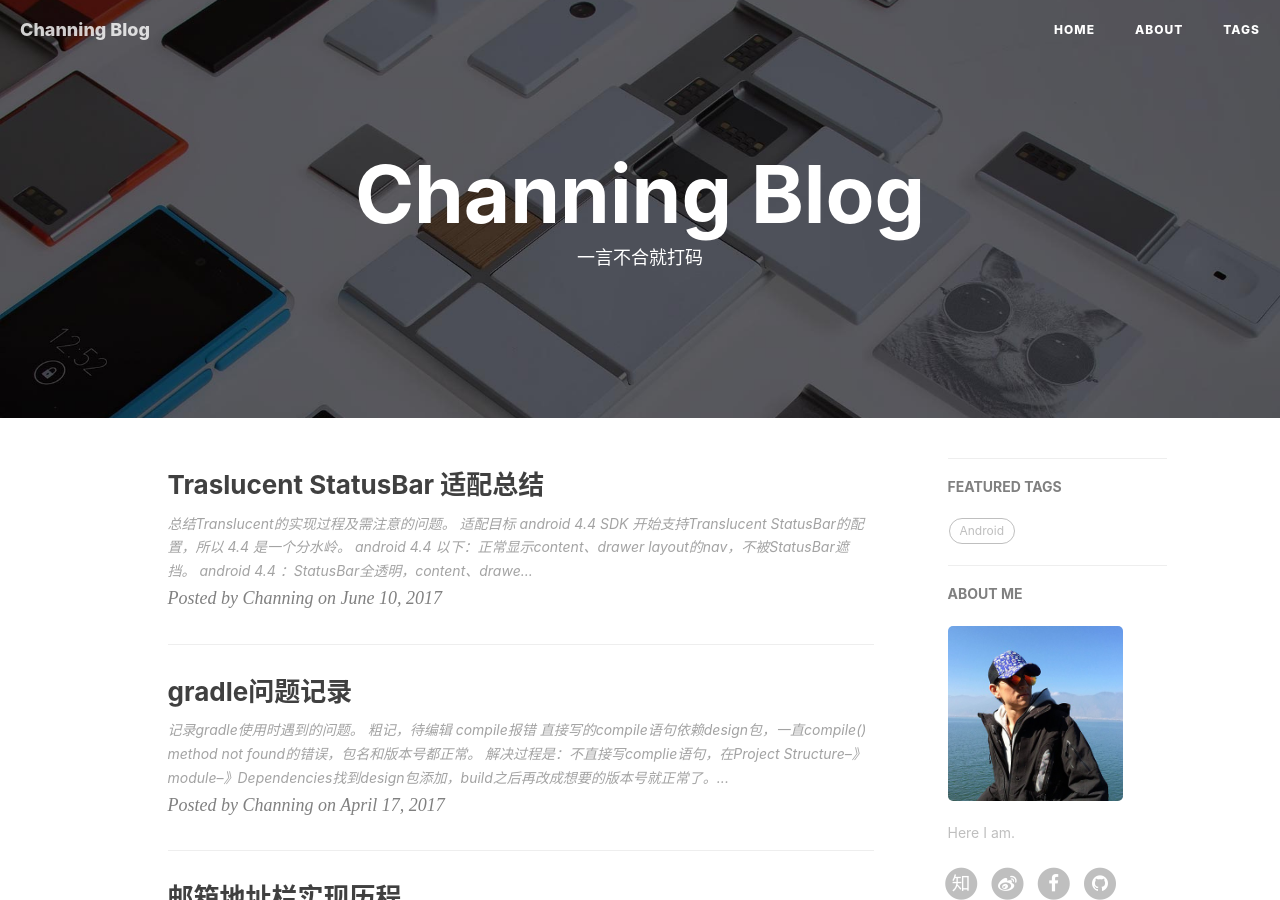
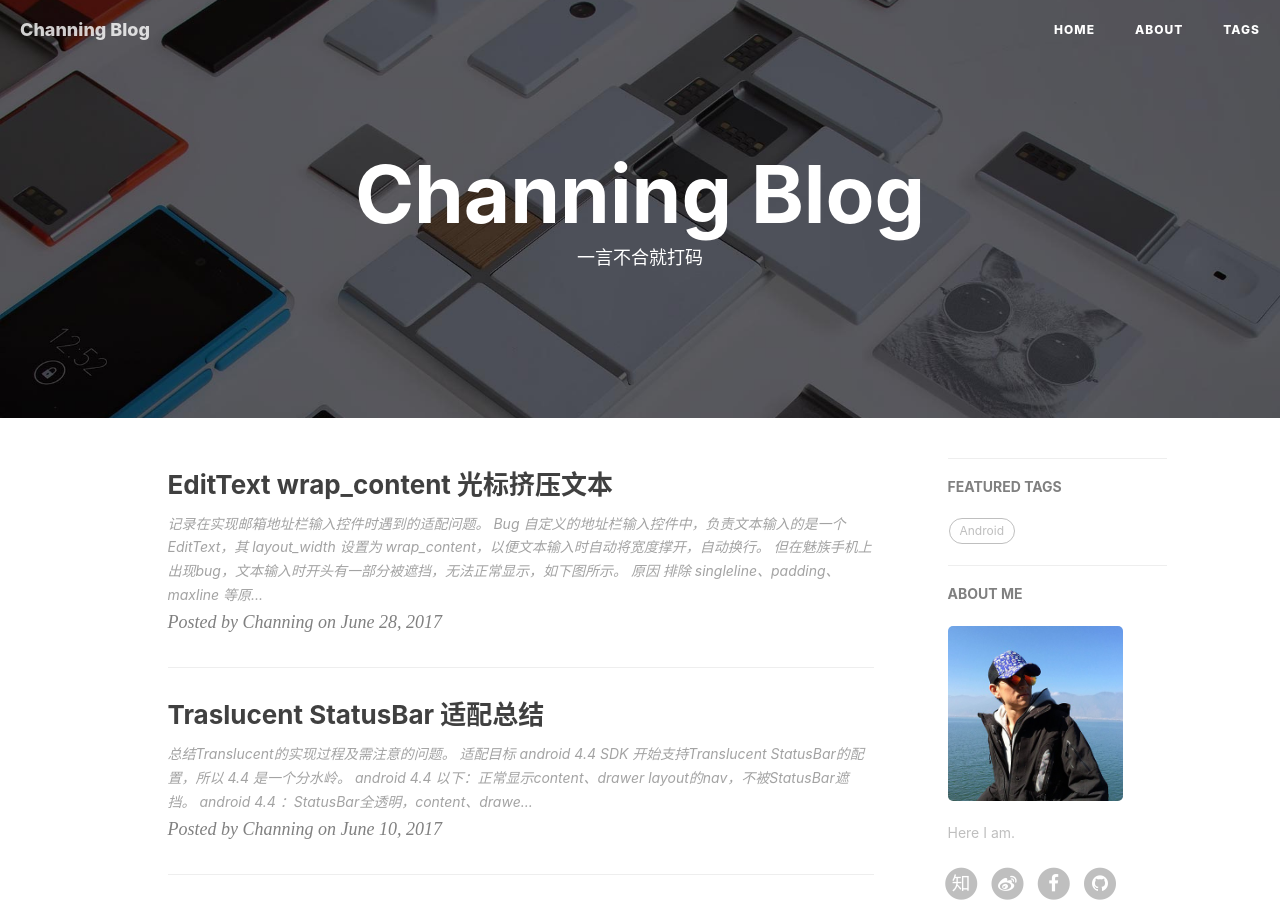
Before and after one commit to LandChanning/landchanning.github.io, a Jekyll site: the page built from index.html, in a window 1280 px wide and 900 px high. Built offline with Jekyll 4.4.1, drawn with Linux system fonts in a browser that asks for light colours; the list of posts is cut into pages by our own code; comment, search, counter and statistics services are not loaded; some of the changed text lies outside the part shown.

Commit message:
create post

````diff
--- a/_posts/2017-06-10-translucent_status_bar.md
+++ b/_posts/2017-06-10-translucent_status_bar.md
@@ -23,6 +23,6 @@ android 4.4 以下：正常显示content、drawer layout的nav，不被StatusBar
 android 4.4 ：StatusBar全透明，content、drawer layout的nav不被遮挡。
 
 ![sdk_18](/img/in-post/20170610/sdk_21.png)![sdk_18_open_drawer](/img/in-post/20170610/sdk_21_open_drawer.png)
-android 4.4 以上：Material Design效果，状态栏颜色为colorPrimaryDark同时覆盖半透明效果，content、drawer layout的nav不被遮挡。
+android 4.4 以上：Material Design效果，状态栏颜色为colorPrimaryDark同时覆盖半透明效果，content、drawer layout的nav不被遮挡。（该效果在使用NavigationView作为DrawerLayout的nav时才会出现，使用别的View做nav不能出现半透明StatusBar，发现一篇说这个的，具体情况待实现http://www.jianshu.com/p/ab937c80ed6e）
 
 # 适配方式一：Style 配合 android:fitsSystemWindows
--- /dev/null
+++ b/_posts/2017-06-28-EditText_Cursor_extrusion_text_space.md
@@ -0,0 +1,47 @@
+---
+layout:     post
+title:      "EditText wrap_content 光标挤压文本"
+subtitle:   ""
+date:       2017-06-28 12:00
+author:     "Channing"
+header-img: "img/post-bg-2015.jpg"
+tags:
+    - Theme
+    - StatusBar
+---
+
+记录在实现邮箱地址栏输入控件时遇到的适配问题。
+
+# Bug
+
+自定义的地址栏输入控件中，负责文本输入的是一个EditText，其 layout_width 设置为 wrap_content，以便文本输入时自动将宽度撑开，自动换行。
+
+但在魅族手机上出现bug，文本输入时开头有一部分被遮挡，无法正常显示，如下图所示。
+
+![extrusion](/img/in-post/20170628/extrusion.png)
+
+# 原因
+
+排除 singleline、padding、maxline 等原因，最终确定原因是 wrap_content 时光标会挤压文本显示空间（其实在小米手机上也有类似情况，只不过光标不会挤压文本，而是光标宽度只显示出一半）。
+
+# 解决
+
+重写 EditText 的 onMeasure 方法，首先获取文本绘制所需宽度，然后加上一定值（经测试加 20 可以正常显示）后设置到 SpecSize。
+
+```
+@Override
+protected void onMeasure(int widthMeasureSpec, int heightMeasureSpec) {
+    TextPaint textPaint = getPaint();
+    int textWidth = (int) (textPaint.measureText(getText().toString()) + 0.5F);
+    // 因为这个 EditText 是用在地址栏，宽度不固定，某些机型光标会将文字挤出控件，所以此处获取文本所需宽度
+    // 并加上 20，给光标留出空间
+    // 与 specWidth 进行比较取最小值，是因为此场景中 EditText 宽度不能超过父控件可用宽度
+    int specWidth = MeasureSpec.getSize(widthMeasureSpec);
+    int width = Math.min(textWidth + 20, specWidth);
+    super.onMeasure(MeasureSpec.makeMeasureSpec(width, MeasureSpec.EXACTLY), heightMeasureSpec);
+}
+```
+
+![extrusion](/img/in-post/20170628/resolved.png)
+
+注：因为控件中 EditText 没有背景，宽度并不需要精确，所以可以这么干。一般情况只需要将 layout_width 设置为 match_parent 或固定值就可以解决这个问题。
````
